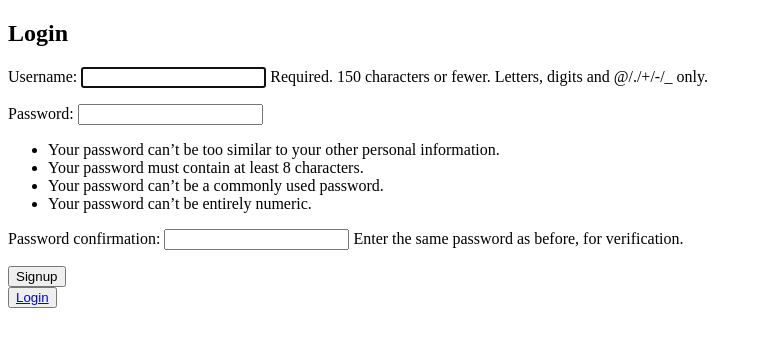
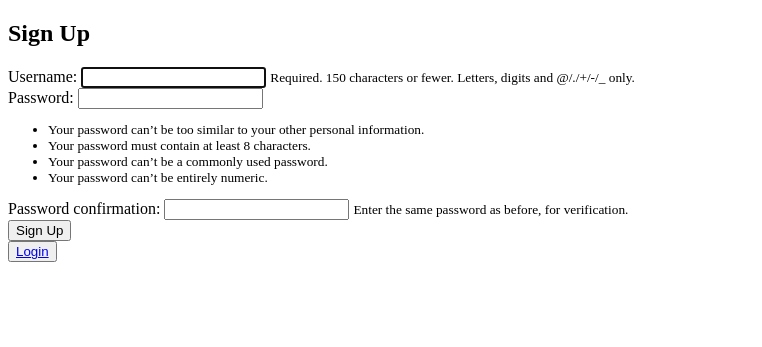
Before and after one commit to Sreyas-J/TravelPlanner, a Django app: page /signup/ in a window 1280 px wide. Shown: the top 347 px of the page, without its empty margins (0-762 px from the left). Run offline with Django 4.2, Linux system fonts and the light colour scheme.

Commit message:
tried styling signup

```diff
--- a/travelplanner/planner/templates/signup.html
+++ b/travelplanner/planner/templates/signup.html
@@ -1,23 +1,34 @@
 <!DOCTYPE html>
 <html lang="en">
+
 <head>
     <meta charset="UTF-8">
     <meta http-equiv="X-UA-Compatible" content="IE=edge">
     <meta name="viewport" content="width=device-width, initial-scale=1.0">
     <title>Signup</title>
 </head>
+
 <body>
     <div class="container">
-        <div class="row">
-          <div class="col-md-6 offset-md-3">
-            <div class="login-container">
-              <h2>Login</h2>
-              <form method="post">
+        <div class="container">
+            <h2>Sign Up</h2>
+            <form method="post" class="form-signup">
                 {% csrf_token %}
+                {% for field in form %}
+                <div class="form-group">
+                    {{ field.label_tag }}
+                    {{ field }}
+                    {% if field.help_text %}
+                    <small class="form-text text-muted">{{ field.help_text }}</small>
+                    {% endif %}
+                    {% for error in field.errors %}
+                    <div class="text-danger">{{ error }}</div>
+                    {% endfor %}
+                </div>
+                {% endfor %}
+                <button type="submit" class="btn btn-primary">Sign Up</button>
+            </form>
 
-                {{form.as_p}}
-                <input type="submit" value="Signup"/>
-              </form>
 
             {% if messages %}
             <ul class="messages">
@@ -26,11 +37,9 @@
                     {% endfor %}
             </ul>
             {% endif %}
-
-            </div>
-          </div>
         </div>
         <button type="submit" class="btn btn-primary btn-block"><a href={% url 'login' %}>Login</a></button>
     </div>
 </body>
+
 </html>
```
Also changed, not shown: travelplanner/db.sqlite3. Lines whose indentation alone changed are shown as unchanged.
